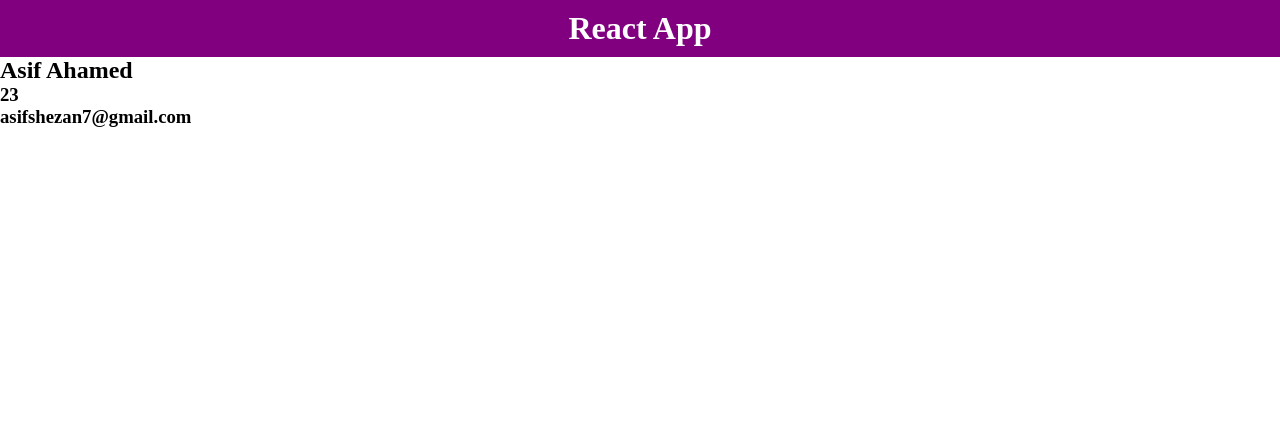
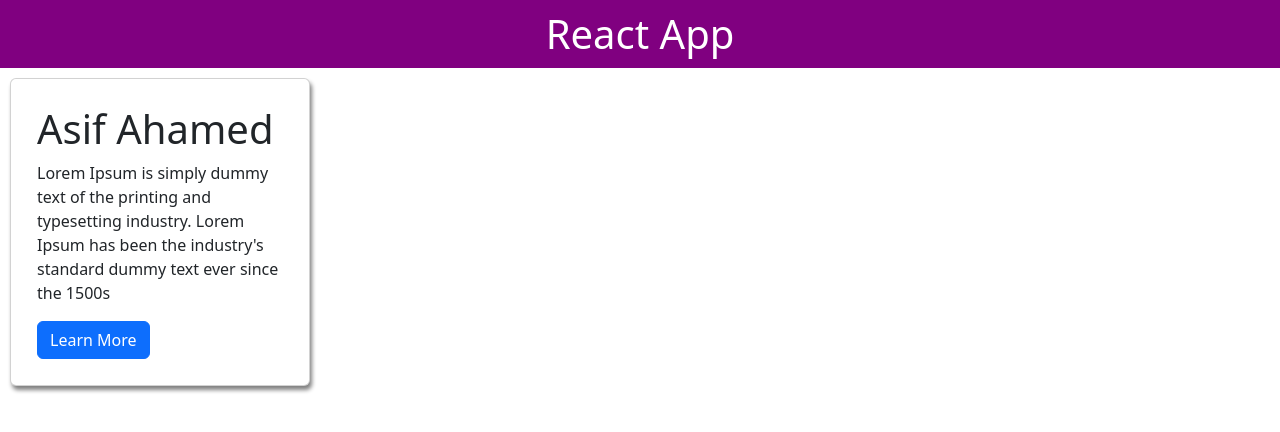
Before and after one commit to asifshezan/React-App, a React (Create React App) app: page / in a window 1280 px wide. Shown: the top 432 px of the page. Built offline with nearby package versions, Linux system fonts and the light colour scheme.

Commit message:
use Bootstrap with React

```diff
--- a/package.json
+++ b/package.json
@@ -6,7 +6,9 @@
     "@testing-library/jest-dom": "^5.16.5",
     "@testing-library/react": "^13.3.0",
     "@testing-library/user-event": "^13.5.0",
+    "bootstrap": "^5.2.0",
     "react": "^18.2.0",
+    "react-bootstrap": "^2.5.0",
     "react-dom": "^18.2.0",
     "react-scripts": "5.0.1",
     "uuid": "^8.3.2",
--- a/src/App.js
+++ b/src/App.js
@@ -2,8 +2,9 @@ import React from "react";
 // import List from "./components/UniqueList/List";
 // import Card from "./components/Card";
 // import Data from "./data.json";
-import Card2 from "./components/Card2";
-import Card3 from "./components/card3";
+// import Card2 from "./components/Card2";
+// import Card3 from "./components/card3";
+import ReactBootstrap from "./components/React_Bootstrap/ReactBootstrap";
 
 // const users = [
 //     {
@@ -37,10 +38,13 @@ function App(){
     return (<div>
         <h1 className='headingStyle'>React App</h1>
 
-        <Card2 name="Asif Ahamed" age="23"/>
-        <Card3 email="asifshezan7@gmail.com" />
+        <ReactBootstrap  />
 
 
+
+
+        {/* <Card2 name="Asif Ahamed" age="23"/>
+        <Card3 email="asifshezan7@gmail.com" /> */}
 
         {/* {
             users.map((user, index) =>
--- /dev/null
+++ b/src/components/React_Bootstrap/ReactBootstrap.js
@@ -0,0 +1,19 @@
+import React from "react";
+import { Button } from "react-bootstrap";
+import Card from 'react-bootstrap/Card';
+
+function ReactBootstrap () {
+    return (
+        <Card>
+            <Card.Body>
+            <Card.Title><h1>Asif Ahamed</h1></Card.Title>
+            <Card.Text>
+            <p>Lorem Ipsum is simply dummy text of the printing and typesetting industry.
+                Lorem Ipsum has been the industry's standard dummy text ever since the 1500s</p>
+            </Card.Text>
+            <Button variant="primary">Learn More</Button>
+            </Card.Body>
+        </Card>
+    )
+}
+export default ReactBootstrap;
--- a/src/index.js
+++ b/src/index.js
@@ -1,6 +1,8 @@
 import React from 'react';
 import ReactDOM from 'react-dom/client';
 import App from './App';
+import 'bootstrap/dist/css/bootstrap.min.css';
+
 // import Card from './components/Card';
 
 // import './index.css';
```
Also changed, not shown: 1 other file (tests, documents, lock files or other folders).
